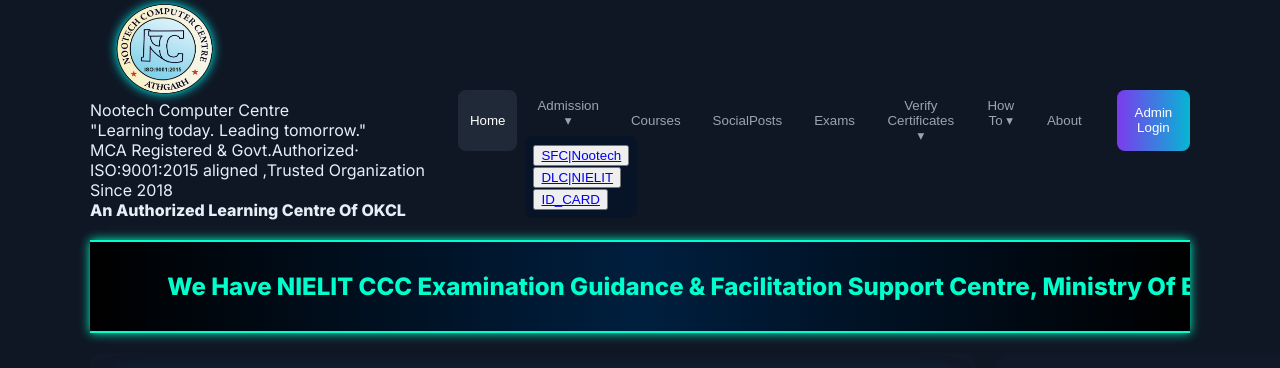
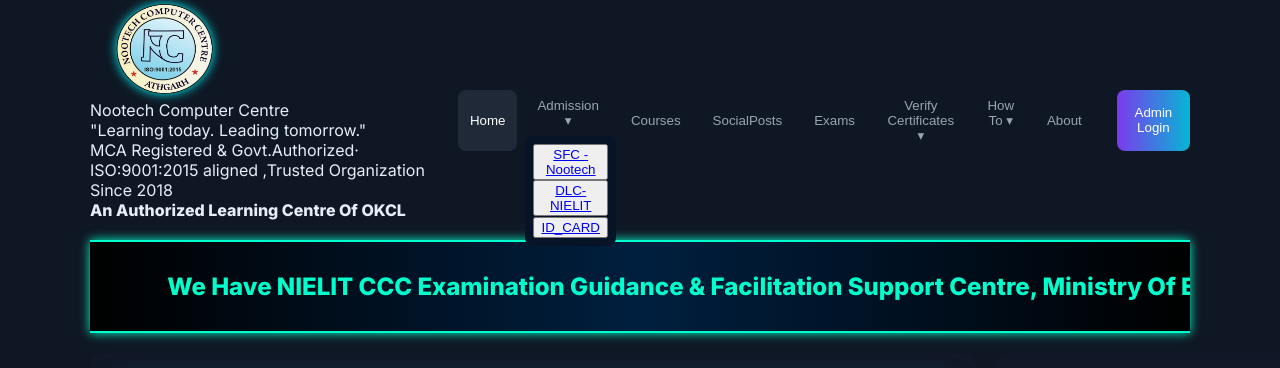
Before and after one commit to nootechcomputercentre/main-site, a plain HTML site: page index.html in a window 1280 px wide. Both pictures are taken after a click on the button "Admission ▾". Shown: the top 368 px of the page. Drawn offline with Linux system fonts and the light colour scheme; a script that the page names is missing.

Commit message:
Update index.html

```diff
--- a/index.html
+++ b/index.html
@@ -49,8 +49,8 @@
         <div class="dropdown">
           <button class="nav-btn" data-dropdown-for="admission">Admission ▾</button>
           <div class="submenu">
-            <button data-page="admission"><a href="https://main-sites.github.io/Enquiry/"target="_blank">SFC|Nootech</a></button>
-			  <button data-page="admission"><a href="https://main-sites.github.io/Enquiry/"target="_blank">DLC|NIELIT</a></button>
+            <button data-page="admission"><a href="https://main-sites.github.io/Enquiry/"target="_blank">SFC - Nootech</a></button>
+			  <button data-page="admission"><a href="https://nootechcomputercentre.github.io/DLC-NIELIT/"target="_blank">DLC- NIELIT</a></button>
             <button data-page="fees"><a href="https://forms.gle/PbNhcxwkvJmeozwK7"target="_blank">ID_CARD</a></button>
           </div>
         </div>
```
